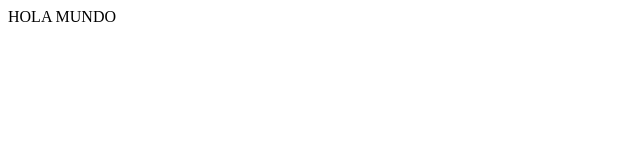
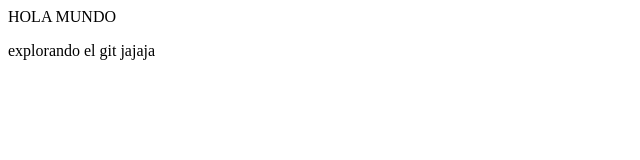
Before and after one commit to MORALESHERNANDEZALANYAVE/new-repo, a plain HTML site: page index.html in a window 1280 px wide. Shown: the whole page, without its empty margins (0-640 px from the left). Drawn offline with Linux system fonts and the light colour scheme.

Commit message:
Add p tag

```diff
--- a/index.html
+++ b/index.html
@@ -7,5 +7,6 @@
 </head>
 <body>
     <header> HOLA MUNDO </header>
+    <p> explorando el git jajaja </p>
 </body>
 </html>
```
